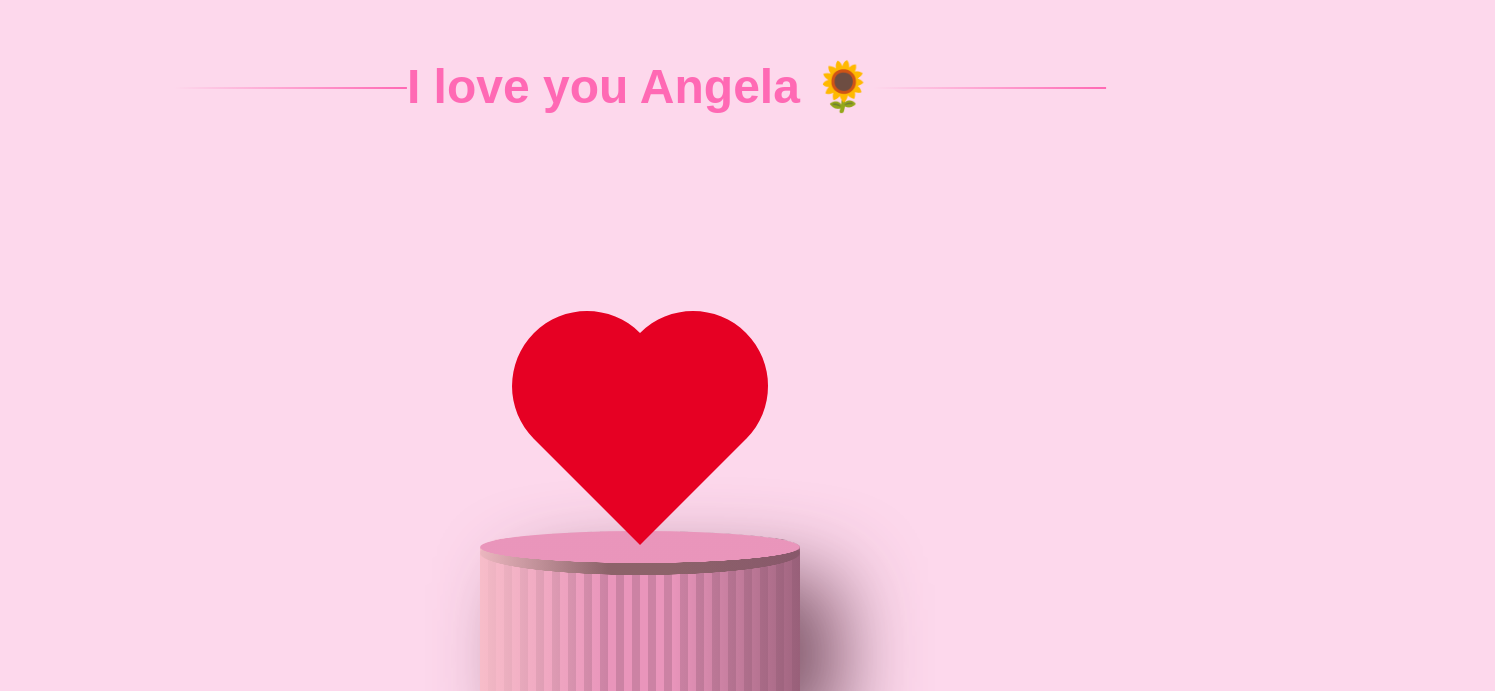
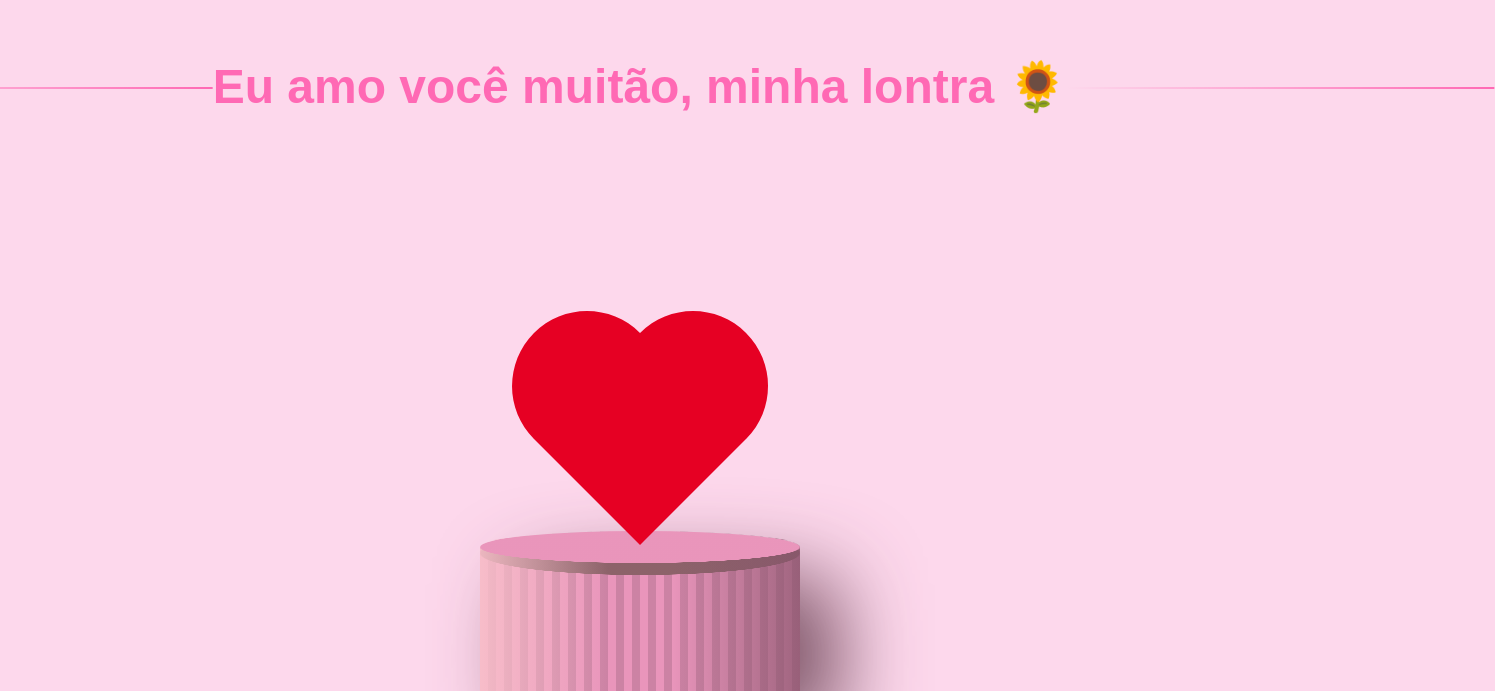
Before and after one commit to maeloisaaa/JAAM, a plain HTML site: page index.html in a window 1280 px wide. Shown: the part 109-800 px from the top of the page, 1495 px wide, since content can reach past the window. Drawn offline with Linux system fonts and the light colour scheme.

Commit message:
Mensagem commmit

```diff
--- a/index.html
+++ b/index.html
@@ -6,7 +6,7 @@
   <link rel="stylesheet" href="./style.css">
 </head>
 <body>
-<h1>I love you Angela 🌻</h1>
+<h1>Eu amo você muitão, minha lontra 🌻</h1>
 <div class="display">
   <svg viewBox="0 0 100 92">
     <path d="M8.57864 8.57864C20.0168 -2.85955 38.5618 -2.85955 50 8.57864C61.4382 -2.85955 79.9832 -2.85955 91.4214 8.57864C102.86 20.0168 102.86 38.5618 91.4214 50C91.4162 50.0052 91.411 50.0104 91.4058 50.0156L50 91.4213L8.59924 50.0206C8.59237 50.0137 8.58551 50.0069 8.57864 50C-2.85955 38.5618 -2.85955 20.0168 8.57864 8.57864Z" fill="currentcolor"/>
```
